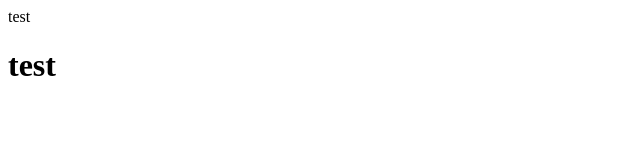
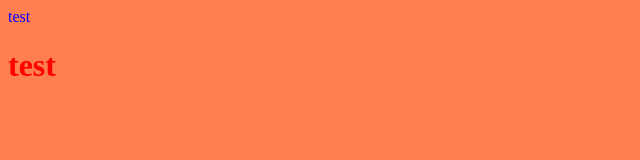
Before and after one commit to vanyakara/test_pub2, a plain HTML site: page index.html in a window 1280 px wide. Shown: the whole page, without its empty margins (0-640 px from the left). Drawn offline with Linux system fonts and the light colour scheme.

Commit message:
Update index.html

```diff
--- a/index.html
+++ b/index.html
@@ -1,6 +1,17 @@
 <html>
 <head>
 <title>test</title>
+<style>
+  body{
+    background-color: coral;
+  }
+  h1{
+    color: red;
+  }
+  p{
+    color: blue;
+  }
+</style>
 </head>
 <body>
 <p>test</p>
```
